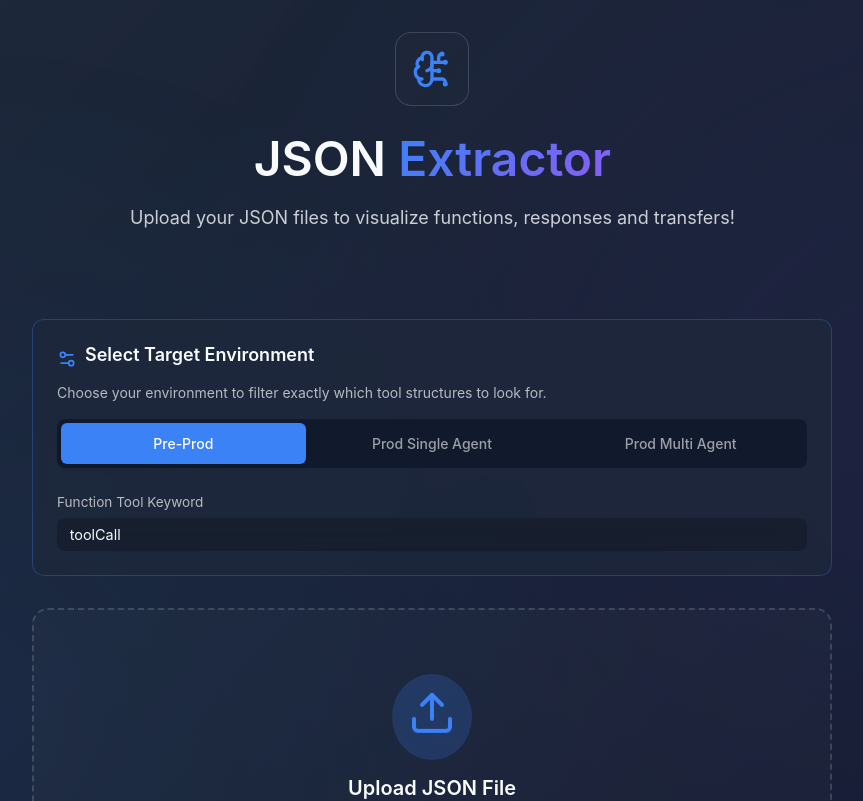
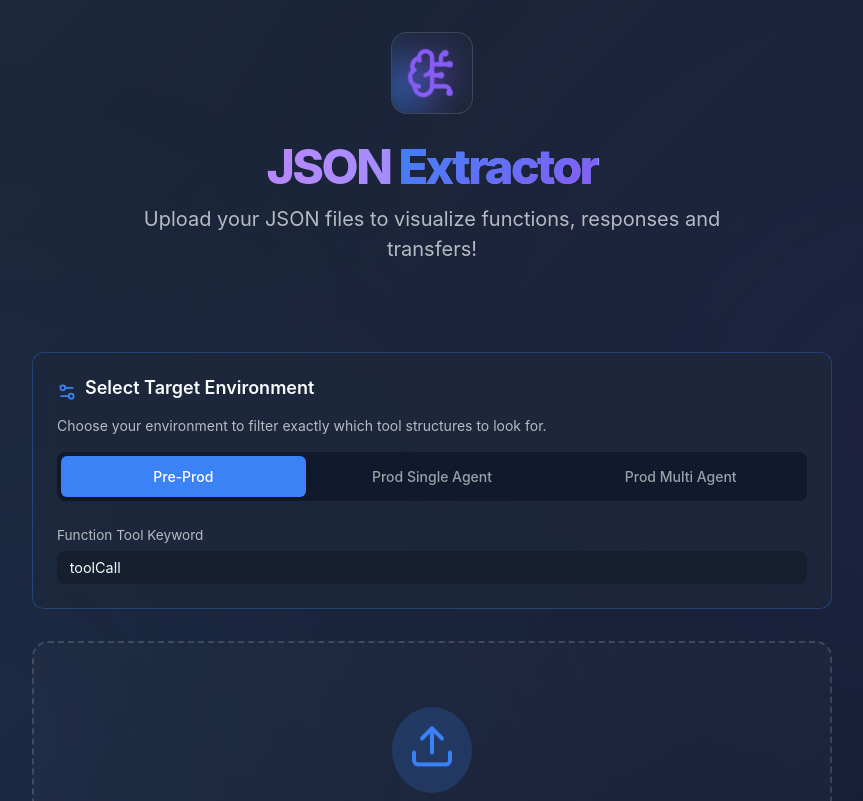
Before and after one commit to ruimartins23/JSON_organizer, a React (Vite) app: page / in a window 1280 px wide. Shown: the top 801 px of the page, without its empty margins (208-1071 px from the left). Built offline with nearby package versions, Linux system fonts and the light colour scheme.

Commit message:
Add rich 3D spinning glow animations to header logo, animated gradient to title, and fade-up typewriter animation to subtitle

```diff
--- a/src/index.css
+++ b/src/index.css
@@ -159,17 +159,42 @@ input, textarea {
   padding: 1rem;
   margin-bottom: 1.5rem;
   border-radius: 1rem;
+  position: relative;
+  z-index: 1;
+}
+
+.header-icon-container::before {
+  content: '';
+  position: absolute;
+  top: -20%; left: -20%; width: 140%; height: 140%;
+  background: conic-gradient(from 0deg, transparent, rgba(59, 130, 246, 0.4), transparent 50%);
+  border-radius: 50%;
+  animation: spinSlow 4s linear infinite;
+  z-index: -1;
+  filter: blur(8px);
+}
+
+@keyframes spinSlow {
+  from { transform: rotate(0deg); }
+  to { transform: rotate(360deg); }
 }
 
 .header-icon {
-  width: 2.5rem;
-  height: 2.5rem;
+  width: 3rem;
+  height: 3rem;
   color: var(--primary);
+  filter: drop-shadow(0 0 8px rgba(59,130,246,0.8));
+  animation: pulseIcon 2s ease-in-out infinite alternate;
 }
 
-.app-header h1 {
-  font-size: 2rem;
-  font-weight: 700;
+@keyframes pulseIcon {
+  from { transform: scale(1); filter: drop-shadow(0 0 8px rgba(59,130,246,0.8)); }
+  to { transform: scale(1.1); filter: drop-shadow(0 0 16px rgba(139,92,246,0.8)); color: var(--accent); }
+}
+
+.header h1 {
+  font-size: 3rem;
+  font-weight: 800;
   margin-bottom: 0.5rem;
   background: linear-gradient(to right, #60a5fa, #c084fc, #60a5fa);
   background-size: 200% auto;
@@ -177,20 +202,25 @@ input, textarea {
   -webkit-background-clip: text;
   background-clip: text;
   animation: shine 4s linear infinite;
+  letter-spacing: -0.05em;
 }
 
 @keyframes shine {
   to { background-position: 200% center; }
 }
 
-.header h1 {
-  font-size: 3rem;
-  margin-bottom: 1rem;
+.header p {
+  color: rgba(248, 250, 252, 0.7);
+  font-size: 1.25rem;
+  max-width: 600px;
+  margin: 0 auto;
+  opacity: 0;
+  animation: fadeUpText 1s ease forwards 0.5s;
 }
 
-.header p {
-  font-size: 1.125rem;
-  color: rgba(248, 250, 252, 0.8);
+@keyframes fadeUpText {
+  from { opacity: 0; transform: translateY(10px); }
+  to { opacity: 1; transform: translateY(0); }
 }
 
 .main-content {
```
